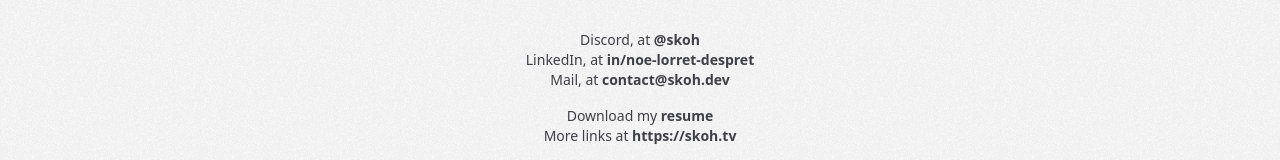
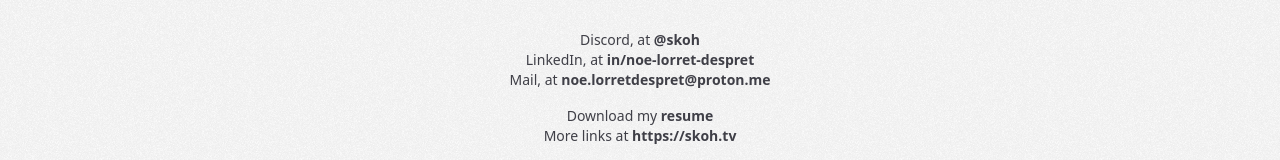
Before and after one commit to SkohTV/skoh-dev, a Next.js app in the folder apex/: page /contact in a window 1280 px wide. Shown: the part 182-342 px from the top of the page. Built offline with nearby package versions, Linux system fonts and the light colour scheme.

Commit message:
apex: change email link

```diff
--- a/apex/app/contact/page.js
+++ b/apex/app/contact/page.js
@@ -14,7 +14,7 @@ export default function Contact() {
       <div className="py-4">
         <p>Discord, at <PLink url="https://discord.com/users/373055398464323584">@skoh</PLink></p>
         <p>LinkedIn, at <PLink url="https://www.linkedin.com/in/noe-lorret-despret/">in/noe-lorret-despret</PLink></p>
-        <p>Mail, at <PLink url="mailto:contact@skoh.dev">contact@skoh.dev</PLink></p>
+        <p>Mail, at <PLink url="mailto:noe.lorretdespret@proton.me">noe.lorretdespret@proton.me</PLink></p>
       </div>
       <div>
         <p>Download my <PLink url="/resume.pdf">resume</PLink></p>
```
